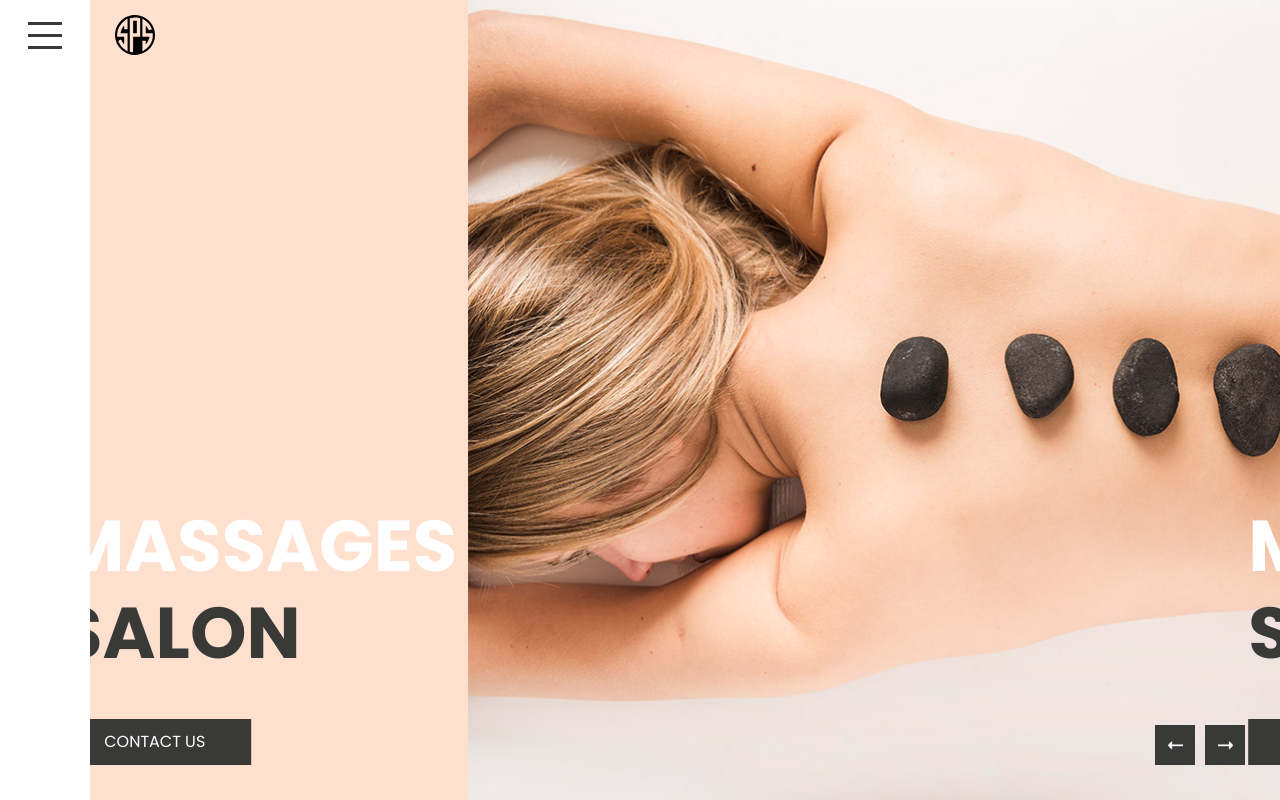
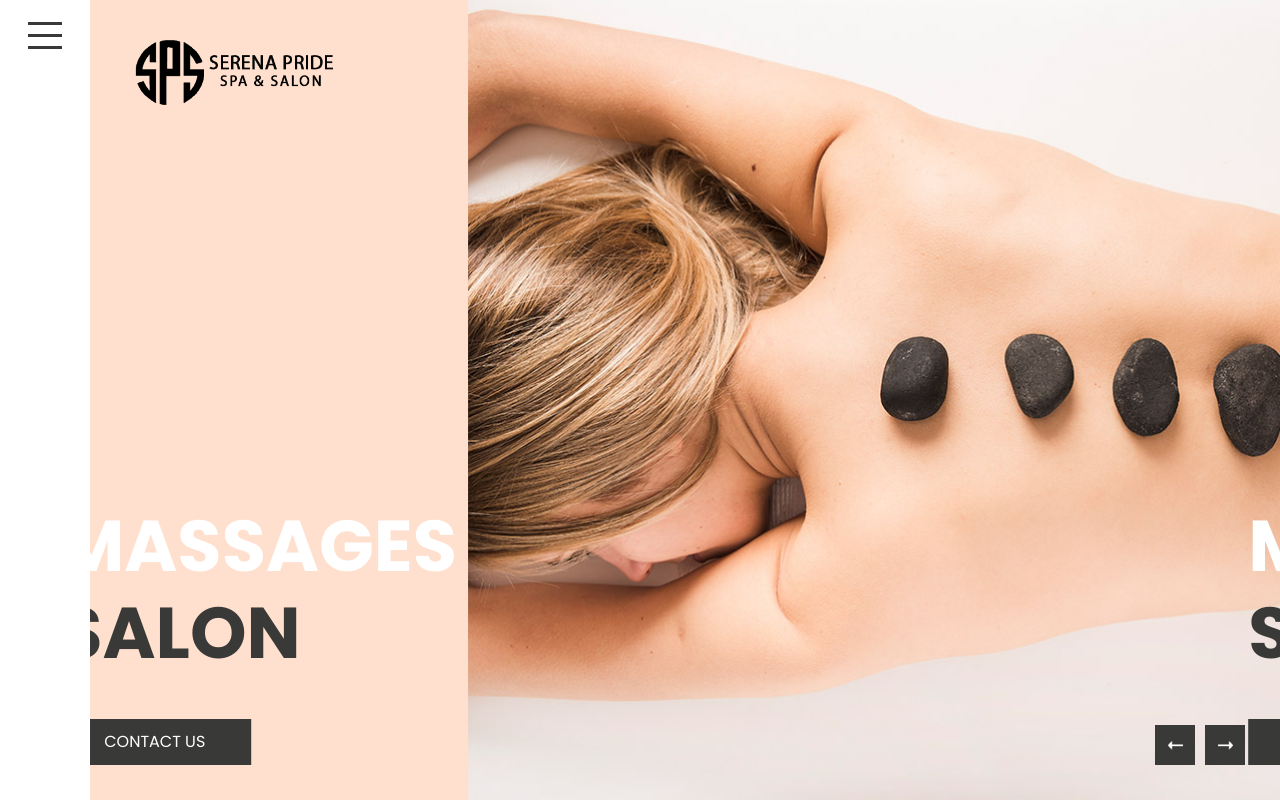
Before and after one commit to venugopalachary/serenapridespa, a plain HTML site: page index.html in a window 1280 px wide. Shown: the top 800 px of the page. Drawn offline with nearby package versions, Linux system fonts and the light colour scheme.

Commit message:
logo changes
hi

```diff
--- a/css/style.css
+++ b/css/style.css
@@ -193,7 +193,7 @@ a:focus {
 }
 
 .navbar-brand img {
-  width: 40px;
+  width: 230px;
   margin-right: 10px;
 }
 
--- a/index.html
+++ b/index.html
@@ -72,7 +72,7 @@
         <div class="container-fluid">
           <nav class="navbar navbar-expand-lg custom_nav-container">
             <a class="navbar-brand" href="index.html">
-              <img src="images/logo2.svg" alt="" />
+              <img src="images/flogo.png" alt="" />
 
             </a>
             <button class="navbar-toggler" type="button" data-toggle="collapse" data-target="#navbarSupportedContent" aria-controls="navbarSupportedContent" aria-expanded="false" aria-label="Toggle navigation">
```
Also changed, not shown: images/flogo.png (added), images/logo.svg (deleted).
